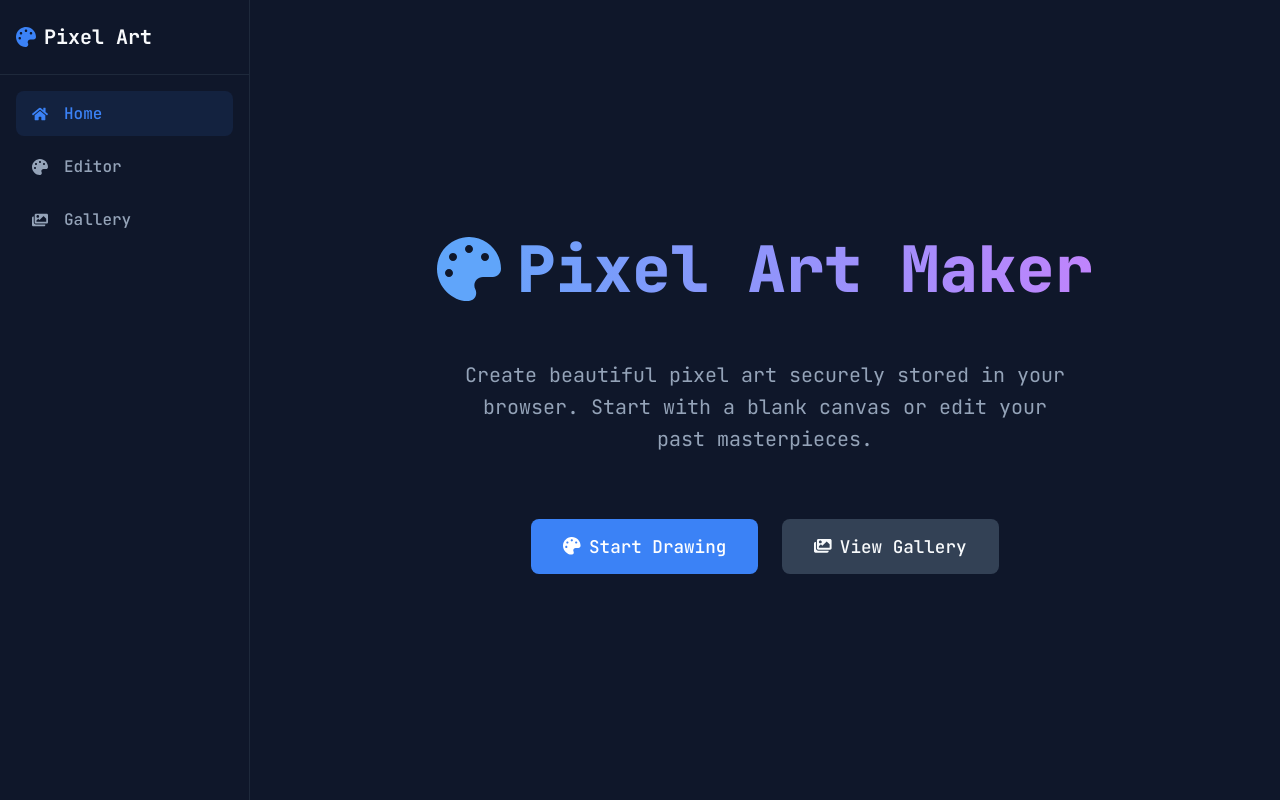
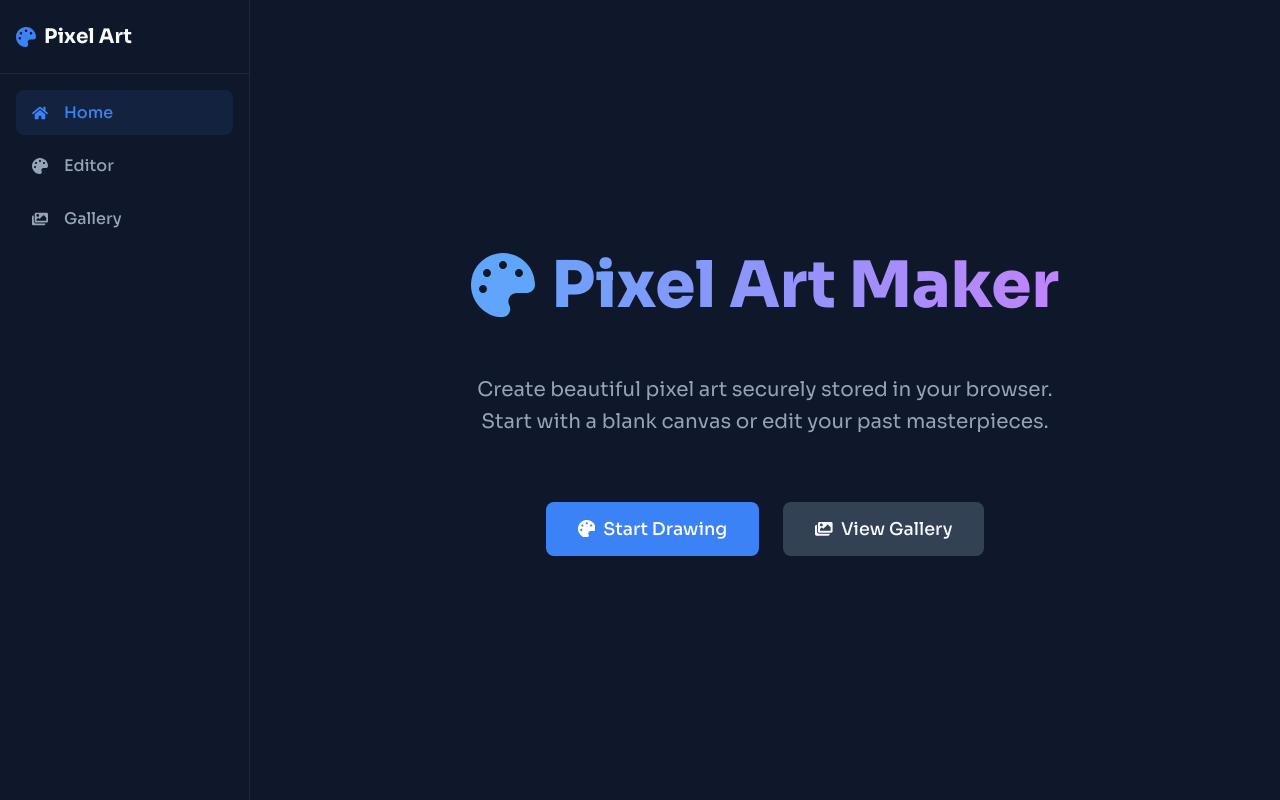
Before and after one commit to Samriddhicollege/BCA-2024-3rd-React-PixelArt, a React (Vite) app: page / in a window 1280 px wide. Built offline with nearby package versions, Linux system fonts and the light colour scheme.

Commit message:
feat(style): Update font family and scrollbar background colors to match new font family

```diff
--- a/src/index.css
+++ b/src/index.css
@@ -1,4 +1,4 @@
-@import url('https://fonts.googleapis.com/css2?family=JetBrains+Mono:wght@400;500;700;800&display=swap');
+@import url('https://fonts.googleapis.com/css2?family=Sora:wght@400;500;700;800&display=swap');
 
 :root {
   --bg-color: #0f172a;
@@ -14,11 +14,13 @@
   --card-bg: #1e293b;
   --grid-border: #334155;
   --radius: 8px;
-  --font-family: 'JetBrains Mono', monospace;
+  --font-family: 'Sora', sans-serif;
   --focus-ring: 0 0 0 2px rgba(59, 130, 246, 0.5);
 }
 
-*, *::before, *::after {
+*,
+*::before,
+*::after {
   box-sizing: border-box;
 }
 
@@ -39,7 +41,11 @@ body {
   width: 100%;
 }
 
-h1, h2, h3, h4, p {
+h1,
+h2,
+h3,
+h4,
+p {
   margin: 0;
 }
 
@@ -48,13 +54,16 @@ h1, h2, h3, h4, p {
   width: 8px;
   height: 8px;
 }
+
 ::-webkit-scrollbar-track {
   background: var(--bg-color);
 }
+
 ::-webkit-scrollbar-thumb {
   background: var(--secondary);
   border-radius: 4px;
 }
+
 ::-webkit-scrollbar-thumb:hover {
   background: var(--secondary-hover);
 }
```
